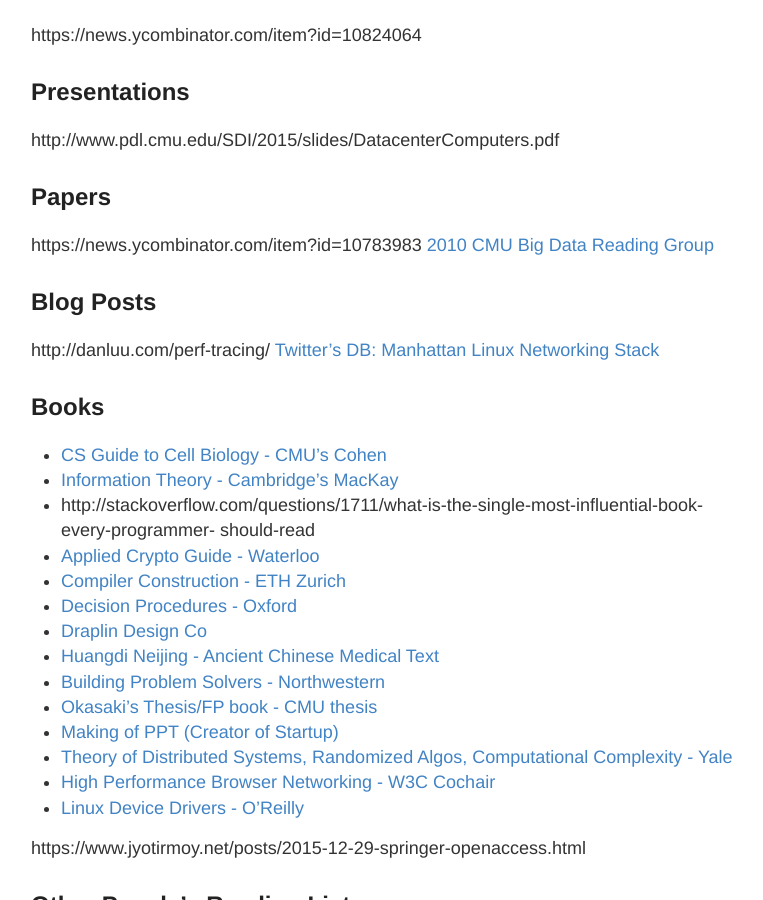
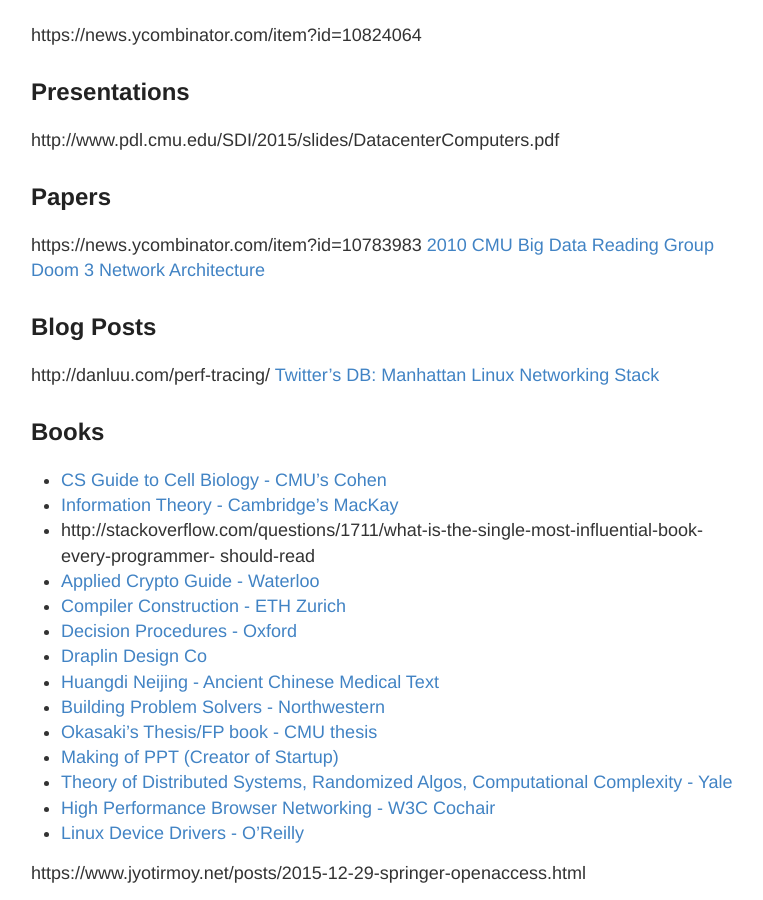
Before and after one commit to RONNCC/ronncc.github, a Jekyll site: the page built from _posts/2015-12-25-ReadingList.md, in a window 1280 px wide and 900 px high, scrolled down 363 px. Shown: the whole window, without its empty margins (249-1012 px from the left). Built offline with Jekyll 4.4.1, drawn with Linux system fonts in a browser that asks for light colours; comment, search, counter and statistics services are not loaded.

Commit message:
Updated 2015-12-25-ReadingList.md

```diff
--- a/_posts/2015-12-25-ReadingList.md
+++ b/_posts/2015-12-25-ReadingList.md
@@ -27,6 +27,7 @@
 
 https://news.ycombinator.com/item?id=10783983
 [2010 CMU Big Data Reading Group](http://www.cs.cmu.edu/~chensm/Big_Data_reading_group/)
+[Doom 3 Network Architecture](http://fabiensanglard.net/doom3_documentation/The-DOOM-III-Network-Architecture.pdf)
 
 ## Blog Posts
 http://danluu.com/perf-tracing/
```
